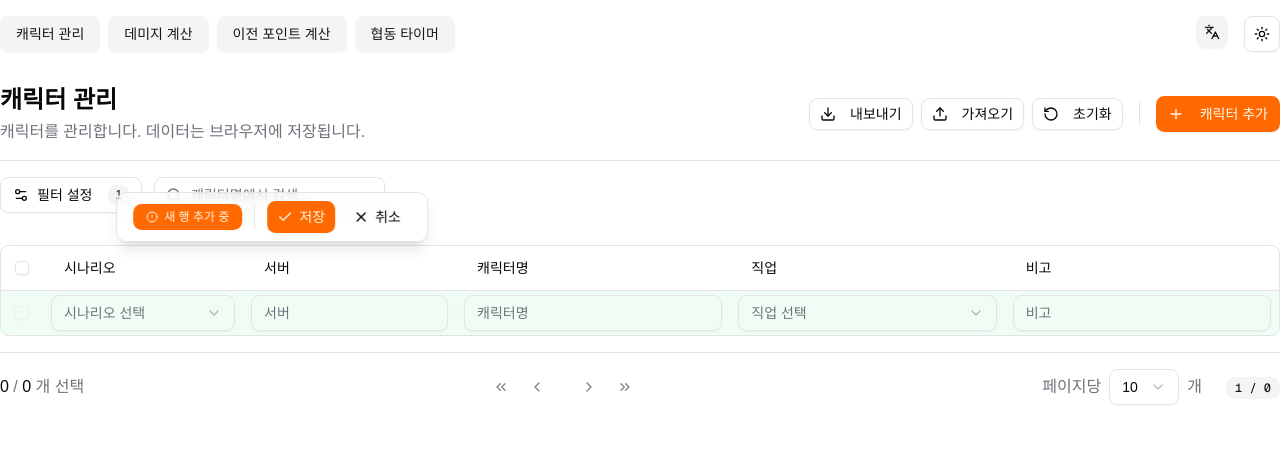
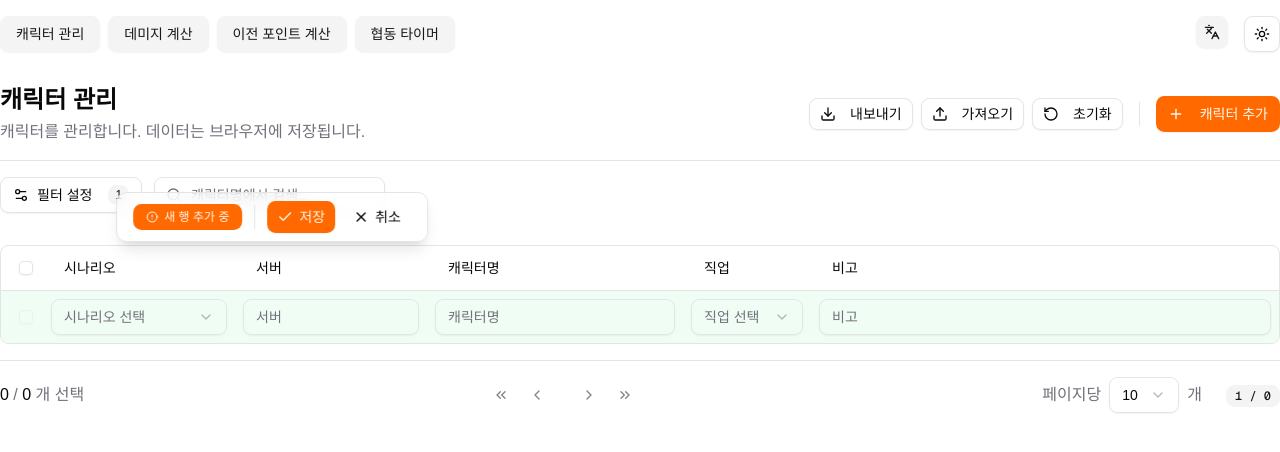
Before and after one commit to Owl33/oncehuman-support, a Next.js app: page /character in a window 1280 px wide. Both pictures are taken after a click on the button "캐릭터 추가". Shown: the top 452 px of the page. Built offline with nearby package versions, Linux system fonts and the light colour scheme.

Commit message:
ui 수정

```diff
--- a/app/character/table/columns.tsx
+++ b/app/character/table/columns.tsx
@@ -42,7 +42,7 @@ export const columns: ColumnDef<BaseCharacter>[] = [
       editable: true,
       editType: "select",
       editOptions: scenarioSelectList,
-      className: "w-[200px]", // Tailwind 고정 크기
+      className: "w-[15vw]", // Tailwind 고정 크기
     },
   },
   {
@@ -53,7 +53,7 @@ export const columns: ColumnDef<BaseCharacter>[] = [
       displayName: "서버",
       editable: true,
       editType: "text",
-      className: "w-1/6", // Tailwind 비율 (예시: 전체의 1/6)
+      className: "w-[15vw]", // Tailwind 비율 (예시: 전체의 1/6)
     },
   },
   {
@@ -63,6 +63,7 @@ export const columns: ColumnDef<BaseCharacter>[] = [
     meta: {
       editable: true,
       displayName: "캐릭터명",
+      className: "w-[20vw]", // Tailwind 비율 (예시: 전체의 1/6)
     },
   },
   {
@@ -78,6 +79,7 @@ export const columns: ColumnDef<BaseCharacter>[] = [
       editable: true,
       editType: "select",
       editOptions: jobSelectList,
+      className: "w-[10vw]", // Tailwind 비율 (예시: 전체의 1/6)
     },
   },
   {
--- a/components/ui/data-table/components/data-table-content.tsx
+++ b/components/ui/data-table/components/data-table-content.tsx
@@ -1,9 +1,9 @@
 // components/ui/data-table/components/data-table-content.tsx
 "use client";
 import { ColumnDef } from "@tanstack/react-table";
-import { DataTableHeader } from "./data-table-header";
-import { DataTableBody } from "./data-table-body";
-import { DataTablePagination } from "./data-table-pagination";
+import { DataTableHeader } from "./header/data-table-header";
+import { DataTableMain } from "./main/data-table-main";
+import { DataTablePagination } from "./footer/data-table-pagination";
 import { FloatingActionBar } from "./floating-action-bar";
 import { useDataTableContext } from "../contexts/data-table-context";
 import { useEffect } from "react";
@@ -41,7 +41,7 @@ export function DataTableContent<TData, TValue>({
       <DataTableHeader customHeaderContent={customHeaderContent} />
 
       <div className="relative">
-        <DataTableBody />
+        <DataTableMain />
         <FloatingActionBar />
       </div>
 
--- a/components/ui/data-table/components/data-table-pagination.tsx
+++ b/components/ui/data-table/components/footer/data-table-pagination.tsx
@@ -15,8 +15,8 @@ import {
   ChevronsRight,
   MoreHorizontal,
 } from "lucide-react";
-import { useDataTableContext } from "../contexts/data-table-context";
-import { DEFAULT_PAGE_SIZE_OPTIONS } from "../constants";
+import { useDataTableContext } from "@/components/ui/data-table/contexts/data-table-context";
+import { DEFAULT_PAGE_SIZE_OPTIONS } from "@/components/ui/data-table/constants";
 import { Badge } from "@/components/base/badge";
 import { cn } from "@/lib/utils";
 
--- a/components/ui/data-table/components/data-table-header.tsx
+++ b/components/ui/data-table/components/header/data-table-header.tsx
@@ -1,7 +1,7 @@
 // components/ui/data-table/components/data-table-header.tsx
 "use client";
-import { useDataTableContext } from "../contexts/data-table-context";
-import { DataTableFilter } from "./data-table-filter";
+import { useDataTableContext } from "@/components/ui/data-table/contexts/data-table-context";
+import { DataTableFilter } from "@/components/ui/data-table/components/header/data-table-filter";
 import { cn } from "@/lib/utils";
 
 interface DataTableHeaderProps {
--- a/components/ui/data-table/components/data-table-body.tsx
+++ b/components/ui/data-table/components/main/data-table-main.tsx
@@ -1,15 +1,15 @@
 // components/ui/data-table/components/data-table-body.tsx
 "use client";
 import { Table, TableBody, TableCell, TableHeader, TableRow } from "@/components/base/table";
-import { useDataTableContext } from "../contexts/data-table-context";
-import { TableHeaderCell } from "./table-header-cell";
-import { TableDataCell } from "./table-data-cell";
-import { categorizeColumns } from "../utils/column-utils";
+import { useDataTableContext } from "@/components/ui/data-table/contexts/data-table-context";
+import { DataTableRowHeaderCell } from "./row-header-cell";
+import { DataTableRowCell } from "./row-cell";
+import { categorizeColumns } from "@/components/ui/data-table/utils/column-utils";
 import { cn } from "@/lib/utils";
-import "../types/table-types"; // TanStack Table 타입 확장
-import "./styles/table-fixed-width.css";
+import "@/components/ui/data-table/types/table-types"; // TanStack Table 타입 확장
+import "@/components/ui/data-table/styles/table-fixed-width.css";
 
-export const DataTableBody = () => {
+export const DataTableMain = () => {
   const { table, editState, isRowEditing } = useDataTableContext();
 
   if (!table) return null;
@@ -50,15 +50,15 @@ export const DataTableBody = () => {
   const tableLayout = categorizeColumns(allColumns);
 
   // 디버그 로그 (필요시에만 활성화)
-  if (process.env.NODE_ENV === 'development') {
-    console.log("Table Layout Debug:", {
+  /* if (process.env.NODE_ENV === "development") {
+   console.log("Table Layout Debug:", {
       fixedWidth: tableLayout.fixedWidth,
       autoColumnsCount: tableLayout.autoColumnsCount,
       columnsCount: allColumns.length,
       fixedColumns: tableLayout.fixedColumns.map((col) => ({ id: col.id, size: col.getSize() })),
       autoColumns: tableLayout.autoColumns.map((col) => ({ id: col.id })),
     });
-  }
+  }*/
 
   return (
     <div className="overflow-auto rounded-md border bg-background">
@@ -72,7 +72,10 @@ export const DataTableBody = () => {
           {table.getHeaderGroups().map((headerGroup) => (
             <TableRow key={headerGroup.id}>
               {headerGroup.headers.map((header) => (
-                <TableHeaderCell key={header.id} header={header} />
+                <DataTableRowHeaderCell
+                  key={header.id}
+                  header={header}
+                />
               ))}
             </TableRow>
           ))}
@@ -113,7 +116,12 @@ export const DataTableBody = () => {
                     isNewRow && "bg-green-50 dark:bg-green-950/20"
                   )}>
                   {cells.map((cell) => (
-                    <TableDataCell key={cell.id} cell={cell} row={row} table={table} />
+                    <DataTableRowCell
+                      key={cell.id}
+                      cell={cell}
+                      row={row}
+                      table={table}
+                    />
                   ))}
                 </TableRow>
               );
--- a/components/ui/data-table/components/table-data-cell.tsx
+++ b/components/ui/data-table/components/main/row-cell.tsx
@@ -13,10 +13,10 @@ import {
   SelectValue,
 } from "@/components/base/select";
 import { Badge } from "@/components/base/badge";
-import { useDataTableContext } from "../contexts/data-table-context";
-import { analyzeColumn } from "../utils/column-utils";
+import { useDataTableContext } from "@/components/ui/data-table/contexts/data-table-context";
+import { analyzeColumn } from "@/components/ui/data-table/utils/column-utils";
 import { cn } from "@/lib/utils";
-import { SYSTEM_COLUMN_IDS } from "../constants";
+import { SYSTEM_COLUMN_IDS, EDITABLE_CELL_HEIGHT } from "@/components/ui/data-table/constants";
 
 interface TableDataCellProps<TData> {
   cell: {
@@ -52,18 +52,16 @@ const renderCustomContent = (column: any, row: any, value: any, table: any) => {
 const cellRenderers = {
   // System column renderer
   system: ({ column, row, value, table }: any) => (
-    <div className="flex items-center justify-center">
+    <div className="w-full flex items-center justify-center">
       {renderCustomContent(column, row, value, table) || "-"}
     </div>
   ),
 
   // Read-only cell renderer
   readonly: ({ column, row, value, table }: any) => (
-    <div className="px-2">
-      <p className="border border-transparent px-3">
-        {renderCustomContent(column, row, value, table)}
-      </p>
-    </div>
+    <p className="px-3 border border-transparent h-[36px] flex items-center">
+      {renderCustomContent(column, row, value, table)}
+    </p>
   ),
 
   // Text input renderer
@@ -135,7 +133,7 @@ const cellRenderers = {
   },
 };
 
-export function TableDataCell<TData>({ cell, row, table }: TableDataCellProps<TData>) {
+export function DataTableRowCell<TData>({ cell, row, table }: TableDataCellProps<TData>) {
   const { isRowEditing, editState, updateCell } = useDataTableContext<TData>();
   const { cellClassName, headerStyle } = analyzeColumn(cell.column);
 
@@ -206,23 +204,23 @@ export function TableDataCell<TData>({ cell, row, table }: TableDataCellProps<TD
   const content = renderer(rendererProps);
 
   // Wrap edit mode content if needed
-  const wrappedContent = canEdit ? (
-    <div
-      className={cn(
-        "h-[44px] flex items-center px-2",
-        rendererType === "textarea" && "bg-muted/20 border border-input rounded mx-1 px-3"
-      )}>
-      {content}
-    </div>
-  ) : (
-    content
-  );
+  // const wrappedContent = canEdit ? (
+  //   <>{content}</>
+  // ) : (
+  //   <div
+  //     className={cn(
+  //       "",
+  //       rendererType === "textarea" && "bg-muted/20 border border-input rounded mx-1 px-3"
+  //     )}>
+  //     {content}
+  //   </div>
+  // );
 
   return (
     <TableCell
-      className={cn("overflow-hidden", cellClassName)}
+      className={cn(" text-ellipsis ", cellClassName)}
       style={headerStyle}>
-      {wrappedContent}
+      {content}
     </TableCell>
   );
 }
--- a/components/ui/data-table/components/table-header-cell.tsx
+++ b/components/ui/data-table/components/main/row-header-cell.tsx
@@ -3,14 +3,16 @@
 import { flexRender, Header } from "@tanstack/react-table";
 import { TableHead } from "@/components/base/table";
 import { cn } from "@/lib/utils";
-import { analyzeColumn } from "../utils/column-utils";
-import { EDITABLE_CELL_HEIGHT } from "../constants";
+import { analyzeColumn } from "@/components/ui/data-table/utils/column-utils";
+import { EDITABLE_CELL_HEIGHT } from "@/components/ui/data-table/constants";
 
 interface TableHeaderCellProps<TData, TValue> {
   header: Header<TData, TValue>;
 }
 
-export function TableHeaderCell<TData, TValue>({ header }: TableHeaderCellProps<TData, TValue>) {
+export function DataTableRowHeaderCell<TData, TValue>({
+  header,
+}: TableHeaderCellProps<TData, TValue>) {
   const { isSystemColumn, cellClassName, headerStyle } = analyzeColumn(header.column);
 
   return (
@@ -22,11 +24,9 @@ export function TableHeaderCell<TData, TValue>({ header }: TableHeaderCellProps<
           {isSystemColumn ? (
             flexRender(header.column.columnDef.header, header.getContext())
           ) : (
-            <div className={cn(EDITABLE_CELL_HEIGHT, "flex items-center px-2")}>
-              <p className="border border-transparent px-3">
-                {flexRender(header.column.columnDef.header, header.getContext())}
-              </p>
-            </div>
+            <p className="px-3 border border-transparent h-[36px] flex items-center">
+              {flexRender(header.column.columnDef.header, header.getContext())}
+            </p>
           )}
         </>
       )}
--- a/components/ui/data-table/utils/column-utils.ts
+++ b/components/ui/data-table/utils/column-utils.ts
@@ -36,7 +36,7 @@ export function analyzeColumn<TData, TValue>(column: Column<TData, TValue>): Col
 
   // className 생성
   const cellClassName = cn(
-    "p-0 h-[44px] box-border",
+    " box-border",
     isFixedColumn ? "table-fixed-column" : "table-auto-column",
     // Tailwind width 클래스 추가 (고정되지 않은 경우)
     parsedSize?.type === "tailwind" && !parsedSize.isFixed
```
Also changed, not shown: components/ui/data-table/components/header/data-table-filter.tsx (renamed from components/ui/data-table/components/data-table-filter.tsx, +1 -19 lines), components/ui/data-table/data-table.tsx (line endings or trailing spaces), components/ui/data-table/index.ts (line endings or trailing spaces), components/ui/data-table/styles/table-fixed-width.css (renamed from components/ui/data-table/components/styles/table-fixed-width.css).
